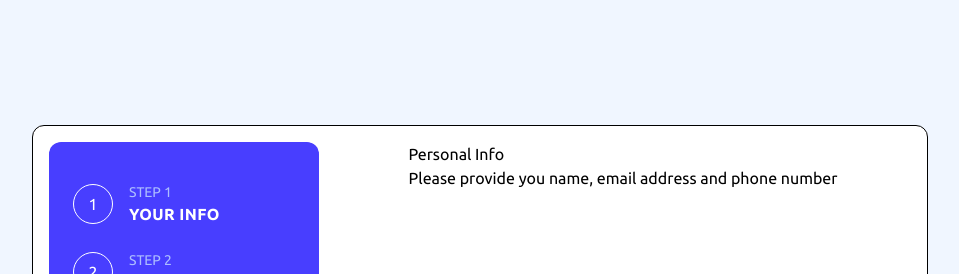
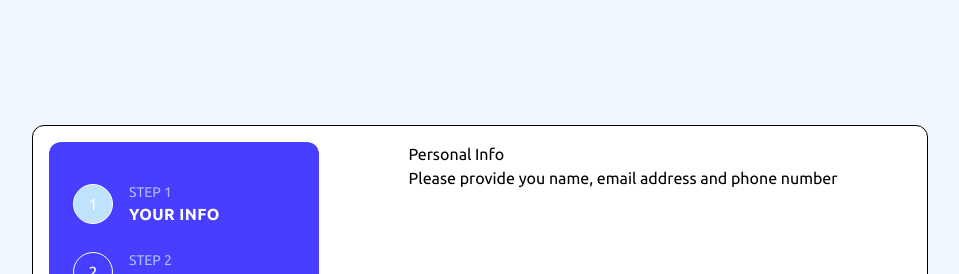
Before and after one commit to zwelhtetyan/multi-step-form, a Vue app: page / in a window 1280 px wide. Shown: the top 274 px of the page, without its empty margins (160-1119 px from the left). Built offline with nearby package versions, Linux system fonts and the light colour scheme.

Commit message:
handle change menu state using pinia

```diff
--- a/src/components/MenuItem.vue
+++ b/src/components/MenuItem.vue
@@ -1,14 +1,29 @@
 <script setup lang="ts">
+import { ref, watch } from 'vue';
+import { useMenuStore } from '../store';
+
 defineProps<{
   idx: number;
   name: string;
 }>();
+
+const menuStore = useMenuStore();
+const currentMenu = ref(menuStore.currentMenu);
+
+watch(
+  () => menuStore.currentMenu,
+  (menu) => (currentMenu.value = menu)
+);
 </script>
 
 <template>
-  <div class="flex items-center mb-6 cursor-pointer">
+  <div
+    @click="() => menuStore.setMenu(idx)"
+    class="flex items-center mb-6 cursor-pointer"
+  >
     <div
-      class="w-10 h-10 flex items-center justify-center text-white border border-white rounded-full"
+      class="w-10 h-10 flex items-center justify-center transition-all text-white border border-white rounded-full"
+      :class="currentMenu === idx ? 'bg-light-blue text-black' : ''"
     >
       {{ idx }}
     </div>
--- a/src/main.ts
+++ b/src/main.ts
@@ -1,5 +1,10 @@
-import { createApp } from 'vue'
-import './style.css'
-import App from './App.vue'
+import { createApp } from 'vue';
+import { createPinia } from 'pinia';
+import './style.css';
+import App from './App.vue';
 
-createApp(App).mount('#app')
+const app = createApp(App);
+const pinia = createPinia();
+
+app.use(pinia);
+app.mount('#app');
--- /dev/null
+++ b/src/store/index.ts
@@ -0,0 +1,12 @@
+import { defineStore } from 'pinia';
+import { ref } from 'vue';
+
+export const useMenuStore = defineStore('menu', () => {
+  const currentMenu = ref(1);
+
+  const setMenu = (menuIdx: number) => {
+    currentMenu.value = menuIdx;
+  };
+
+  return { currentMenu, setMenu };
+});
```
